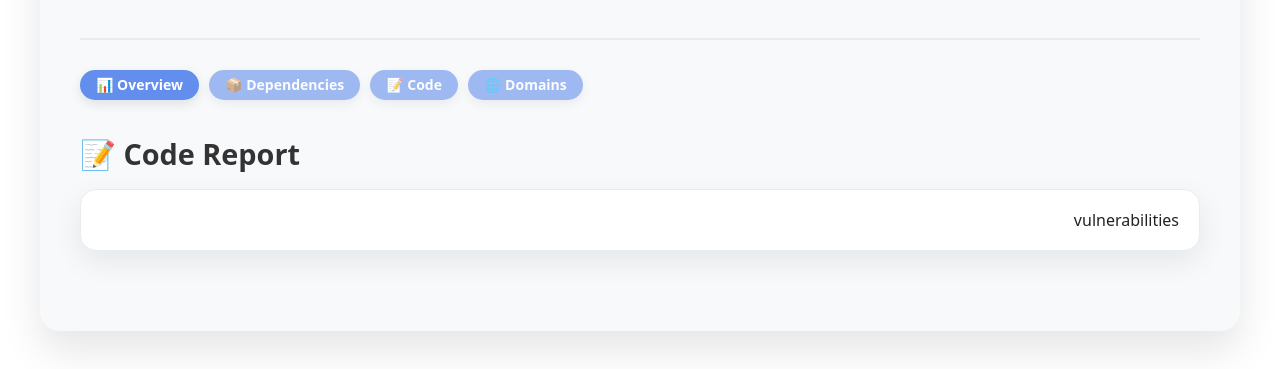
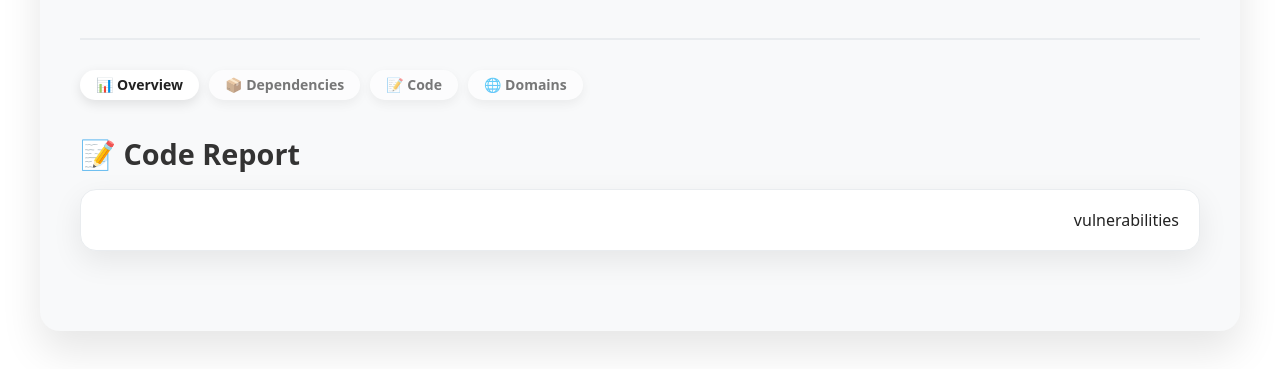
Before and after one commit to Secrover/Secrover, a Python web app: template templates/code.html in a window 1280 px wide. Shown: the part 120-489 px from the top of the page. Run offline with Jinja, Linux system fonts and the light colour scheme; the template is opened without the code that fills it, so the values that code supplies are empty.

Commit message:
Just color updates

```diff
--- a/templates/base.html
+++ b/templates/base.html
@@ -249,8 +249,8 @@
                 align-items: center;
                 gap: 6px;
                 box-shadow: 0 4px 12px rgba(0, 0, 0, 0.1);
-                background: var(--main-color);
-                color: #fff;
+                background: #fff;
+                color: #222;
                 text-decoration: none;
 
                 &.disabled {
@@ -397,7 +397,7 @@
                         for <strong>{{ project.name }}</strong>
                     {% endif %}
                 </p>
-                <p><em>Audit run on {{ audit_datetime }} with <a href="https://secrover.org" target="_blank">Secrover</a> ({{ version }})</em></p>
+                <p><em>Audit run on {{ audit_datetime }} with <a href="https://secrover.org" target="_blank">Secrover</a> {{ version }}</em></p>
             </div>
         </div>
 
```
